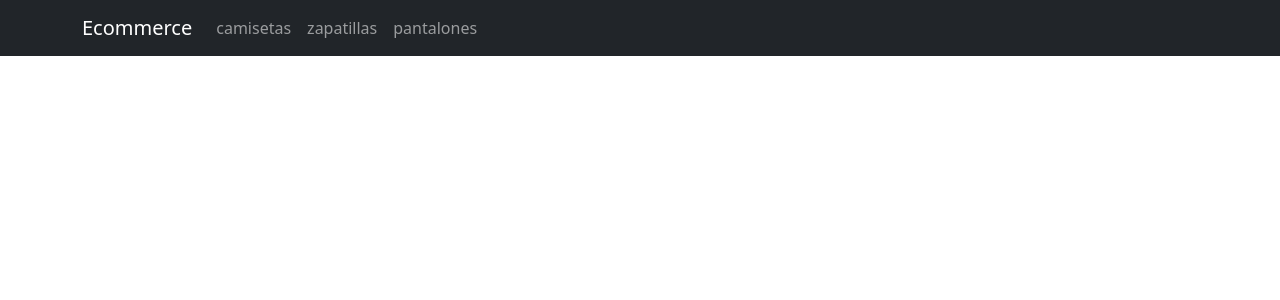
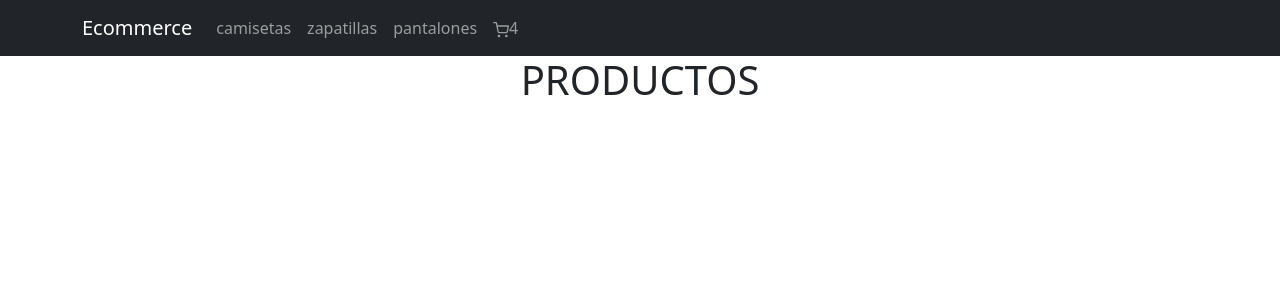
Before and after one commit to nicoacp/react_coderhouse, a React (Create React App) app: page / in a window 1280 px wide. Shown: the top 300 px of the page. Built offline with nearby package versions, Linux system fonts and the light colour scheme.

Commit message:
creacion de componentes cardwidget e itemlistcontainer

```diff
--- a/package.json
+++ b/package.json
@@ -10,6 +10,7 @@
     "react": "^17.0.2",
     "react-bootstrap": "^2.0.0-rc.0",
     "react-dom": "^17.0.2",
+    "react-icons": "^4.2.0",
     "react-scripts": "4.0.3",
     "web-vitals": "^1.1.2"
   },
--- a/src/App.js
+++ b/src/App.js
@@ -1,11 +1,13 @@
 import './App.css';
 import NavBar from "./components/NavBar/NavBar"
 import 'bootstrap/dist/css/bootstrap.min.css';
+import ItemListContainer from './components/ItemListContainer/ItemListContainer';
 
 function App() {
   return (
     <div className="App">
     <NavBar />
+    <ItemListContainer greeting="PRODUCTOS"/>
     </div>
   );
 }
--- /dev/null
+++ b/src/components/CartWidget/CartWidget.jsx
@@ -0,0 +1,14 @@
+import React from 'react'
+import { Badge } from 'react-bootstrap';
+import { FiShoppingCart } from "react-icons/fi";
+
+function CartWidget({cantidad}) {
+    return (
+            <>
+            <FiShoppingCart />
+            <span bg="danger">{cantidad}</span>
+            </>
+    )
+}
+
+export default CartWidget
--- /dev/null
+++ b/src/components/ItemListContainer/ItemListContainer.jsx
@@ -0,0 +1,10 @@
+import React from 'react'
+
+const ItemListContainer = (props) => {
+    const {greeting} = props;
+    return (
+        <h1>{greeting}</h1>
+    )
+}
+
+export default ItemListContainer
--- a/src/components/NavBar/NavBar.jsx
+++ b/src/components/NavBar/NavBar.jsx
@@ -1,6 +1,7 @@
 import Navbar from 'react-bootstrap/Navbar'
 import Nav from 'react-bootstrap/Nav'
 import Container from 'react-bootstrap/Container'
+import CartWidget from '../CartWidget/CartWidget'
 const NavBar = () =>{
 return(
     <Navbar bg="dark" variant="dark" expand="lg">
@@ -12,6 +13,7 @@ return(
           <Nav.Link href="#home">camisetas</Nav.Link>
           <Nav.Link href="#link">zapatillas</Nav.Link>
           <Nav.Link href="#">pantalones</Nav.Link>
+          <Nav.Link href="#carrito"><CartWidget cantidad={4}/></Nav.Link>
         </Nav>
       </Navbar.Collapse>
     </Container>
```
Also changed, not shown: 1 other file (tests, documents, lock files or other folders).
